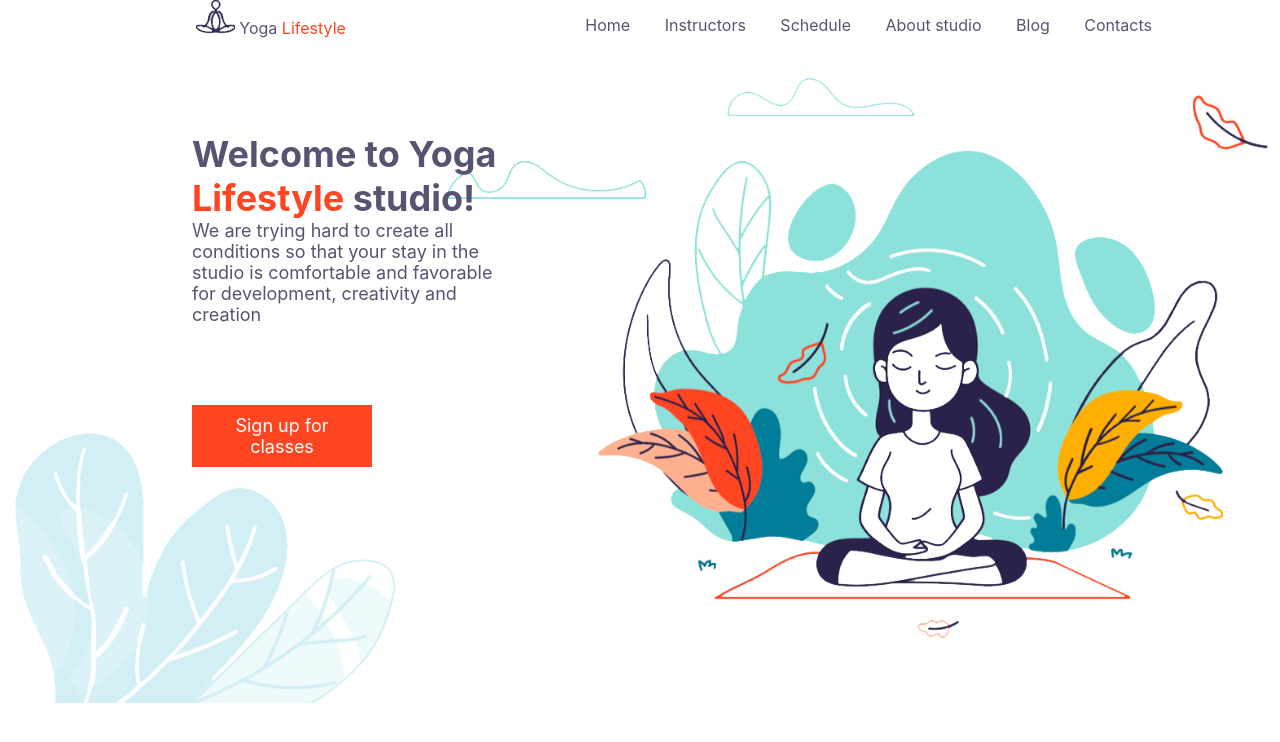
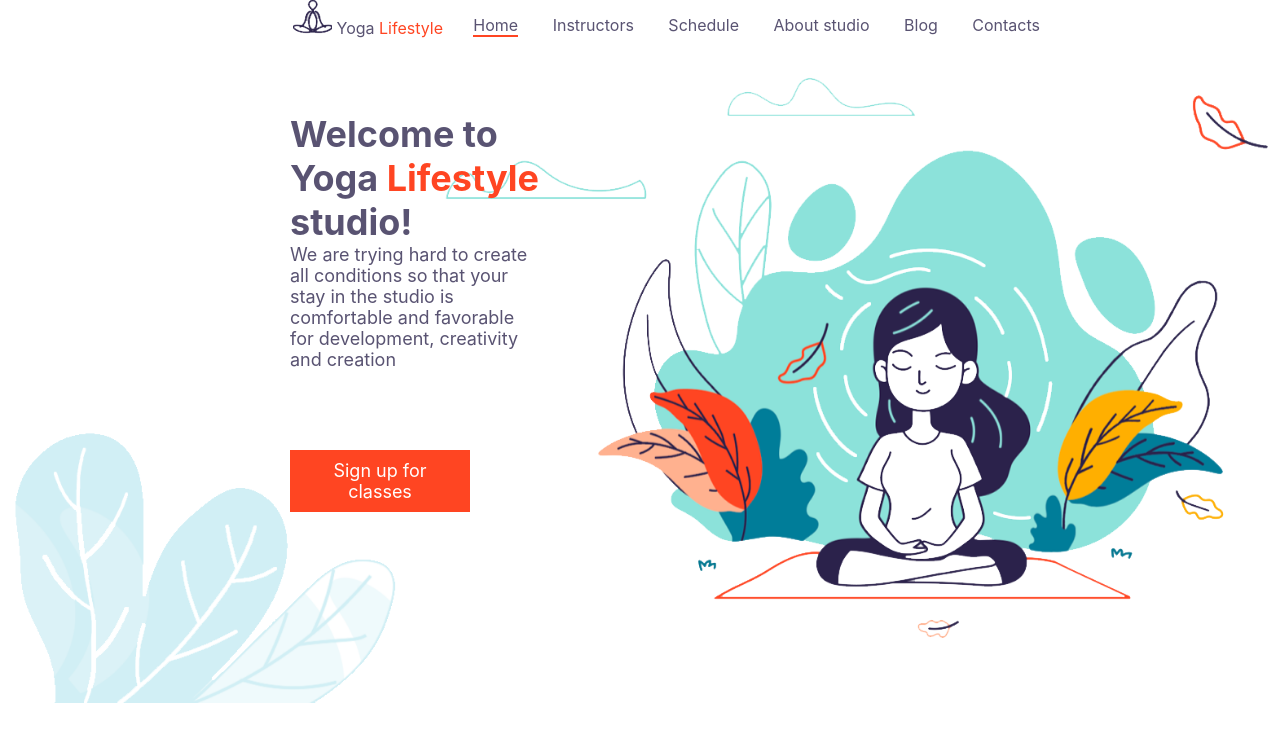
Before and after one commit to sauliusss/yoga, a website: page index.html in a window 1280 px wide. Drawn offline with Linux system fonts and the light colour scheme.

Commit message:
add root

```diff
--- a/css/index.css
+++ b/css/index.css
@@ -2,6 +2,14 @@
   padding: 0;
   margin: 0;
   box-sizing: border-box;
+}
+
+:root {
+  --orandzine: #ff4522;
+  --plotis: 1000px;
+  --soninis-atstumas: calc((100% - var(--plotis)) / 2);
+  --text-width: calc(var(--plotis) - 0.4);
+  --image-width: calc(var(--plotis) - 0.4);
 }
 
 body {
@@ -11,6 +19,12 @@ body {
   background-image: url(../img/jogaa.png);
   background-size: cover;
   background-repeat: no-repeat;
+}
+
+header {
+  display: inline-block;
+  width: var(--plotis);
+  margin-left: var(--soninis-atstumas);
 }
 
 .nav {
@@ -44,16 +58,26 @@ a {
   margin: 0;
 }
 
+a:first-child {
+  border-bottom: 2px solid var(--orandzine);
+}
+
 a:hover {
-  border-bottom: solid #ff4522;
+  border-bottom: 2px solid var(--orandzine);
 }
 
 a + a {
   margin-left: 30px;
 }
 
+main {
+  display: inline-block;
+  margin-left: var(--soninis-atstumas);
+  width: var(--plotis);
+}
+
 span {
-  color: #ff4522;
+  color: var(--orandzine);
 }
 
 .text {
@@ -68,7 +92,7 @@ span {
 }
 
 .orange_btn {
-  background-color: #ff4522;
+  background-color: var(--orandzine);
   width: 180px;
   text-align: center;
   padding: 10px;
```
